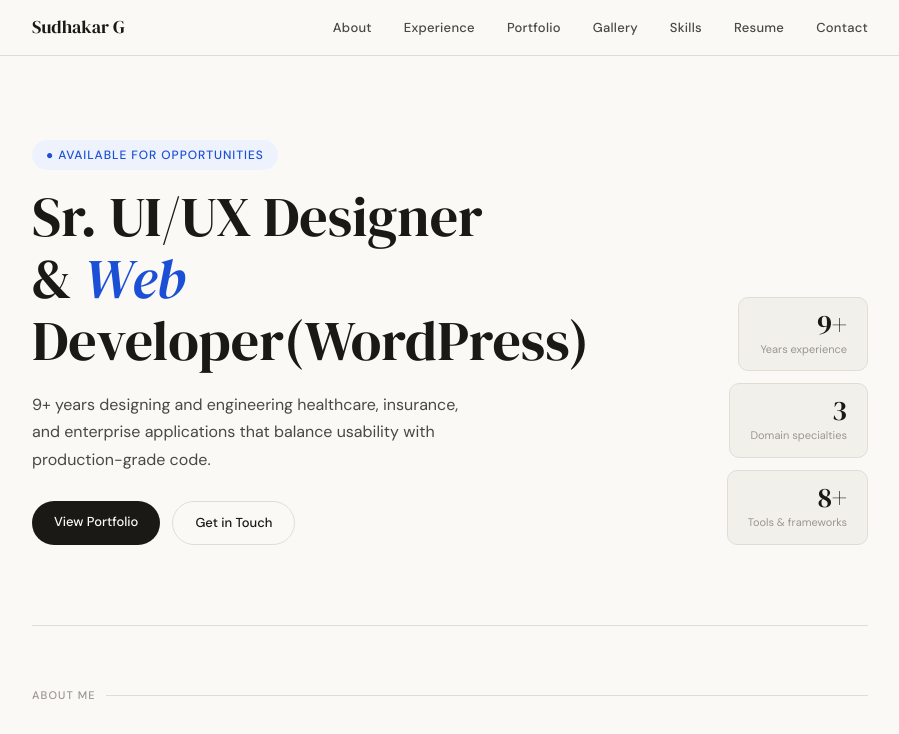
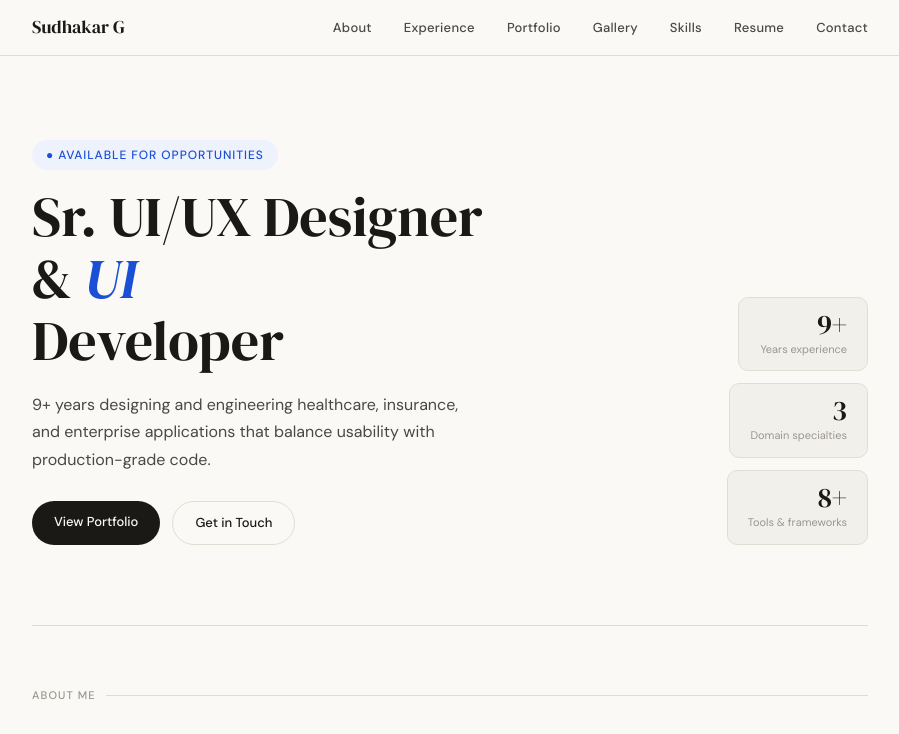
Before and after one commit to sudhagotte6-code/sudhakar_gotte, a plain HTML site: page index.html in a window 1280 px wide. Shown: the top 734 px of the page, without its empty margins (190-1089 px from the left). Drawn offline with Linux system fonts and the light colour scheme.

Commit message:
Update index.html

```diff
--- a/index.html
+++ b/index.html
@@ -689,7 +689,7 @@
     <div class="hero">
       <div>
         <div class="hero-eyebrow fade fade-1">&#9679; Available for opportunities</div>
-        <h1 class="fade fade-2"> Sr. UI/UX Designer<br>&amp; <em>Web</em><br>Developer(WordPress)</h1>
+        <h1 class="fade fade-2"> Sr. UI/UX Designer<br>&amp; <em>UI</em><br>Developer</h1>
         <p class="hero-tagline fade fade-3">
           9+ years designing and engineering healthcare, insurance,
           and enterprise applications that balance usability with
```
